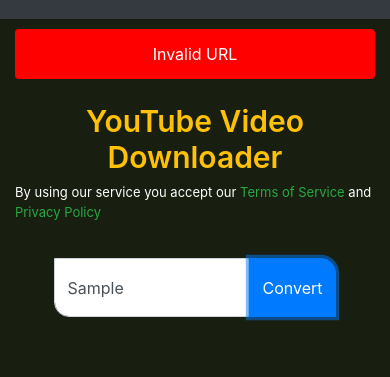
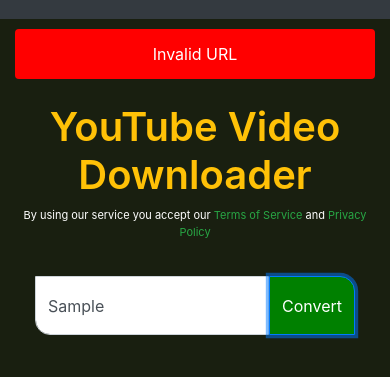
Before and after one commit to asuslaptop95439/jhbvhrbvr8, a website: page public/index.html in a window 390 px wide. Both pictures are taken after typing "Sample" into the empty fields and a click on the button "Convert". Shown: the part 65-442 px from the top of the page. Drawn offline with nearby package versions, Linux system fonts and the light colour scheme.

Commit message:
changing codes

```diff
--- a/index.js
+++ b/index.js
@@ -69,7 +69,7 @@
               }).pipe(res)
         }
      } catch (error) {
-         console.log(error)
+         console.log("some thing wrong in dwlod")
      }
 
  })
--- a/public/index.html
+++ b/public/index.html
@@ -13,6 +13,7 @@
         integrity="sha384-MCw98/SFnGE8fJT3GXwEOngsV7Zt27NXFoaoApmYm81iuXoPkFOJwJ8ERdknLPMO" crossorigin="anonymous">
 </head>
 <style>
+
     .main_cont {
         height: 110vh;
         width: 100vw;
@@ -59,6 +60,12 @@
         color: white;
         text-decoration: none;
         font-size: 19px;
+    }
+    .main_cont .container .title_sm{
+        display: flex;
+        flex-direction: column;
+        justify-content: center;
+        align-items: center;
     }
 
     .navbar .topbar_controls .links {
@@ -371,8 +378,13 @@
         }
 
         .main_cont .container .title_bg h1 {
-            font-size: 30px;
+            font-size: 40px;
             text-align: center;
+        }
+        .main_cont .container .title_sm p{
+            font-size: 11px;
+            text-align: center;
+
         }
 
         .main_cont .container {
@@ -380,7 +392,7 @@
         }
 
         .main_cont .container .impts_btns .inpts input {
-            width: 50vw;
+            width: 60vw;
         }
 
         .main_cont .container .title_sm {
@@ -498,6 +510,7 @@
             <div class="title_sm">
                 <!-- <button class="hidetttt" id="btn1">click</button> -->
                 <p class="text-white">By using our service you accept our<a href="/termsofuse" class="text-success"> Terms of Service</a> and <a class="text-success" href="/privacyp"> Privacy Policy</a></p>
+                <p id="note_txt" class="text-white my-0 badge-danger"></p>
             </div>
             <div class="impts_btns">
                 <div class="inpts">
@@ -540,6 +553,7 @@
                     height="130px" width="130px" alt="">
                 <h1 class="color_change hide1 show1" id="bojja"></h1>
             </div>
+
         </div>
 
     </div>
@@ -561,6 +575,9 @@
 
         // CONVER BUTTON
         document.getElementById('c_btn').addEventListener('click', () => {
+            document.getElementById('c_btn').style.backgroundColor="green"
+
+
            let flag_val=false;
            if(flag_val==true)
            {
@@ -584,6 +601,7 @@
                 else {
 
                     try {
+                        document.getElementById('c_btn').innerText="loading..."
                         let data;
                         const host = "https://yt-downloader-by-keerthan.herokuapp.com/"
                         // const host="http://localhost:3000/"
@@ -659,12 +677,15 @@
                         const main_cont_id = document.getElementById('main_cont_id');
                         main_cont_id.classList.add('max_hight')
                         flag = 0;
+                        document.getElementById('c_btn').innerText="Convert"
+                        document.getElementById('note_txt').innerText=" 👉 Kindly Refresh the Page for next URL"
                     })
 
                     } catch (error) {
                         // showing alert
                         document.getElementById('invalid_url_txt').innerHTML = "Something went wrong! Please refresh";
                         document.getElementById('alert_id').classList.add('show_alrt')
+
                     }
 
                 }//else close
```
Also changed, not shown: public/privacyp.html (+4 -4 lines).
